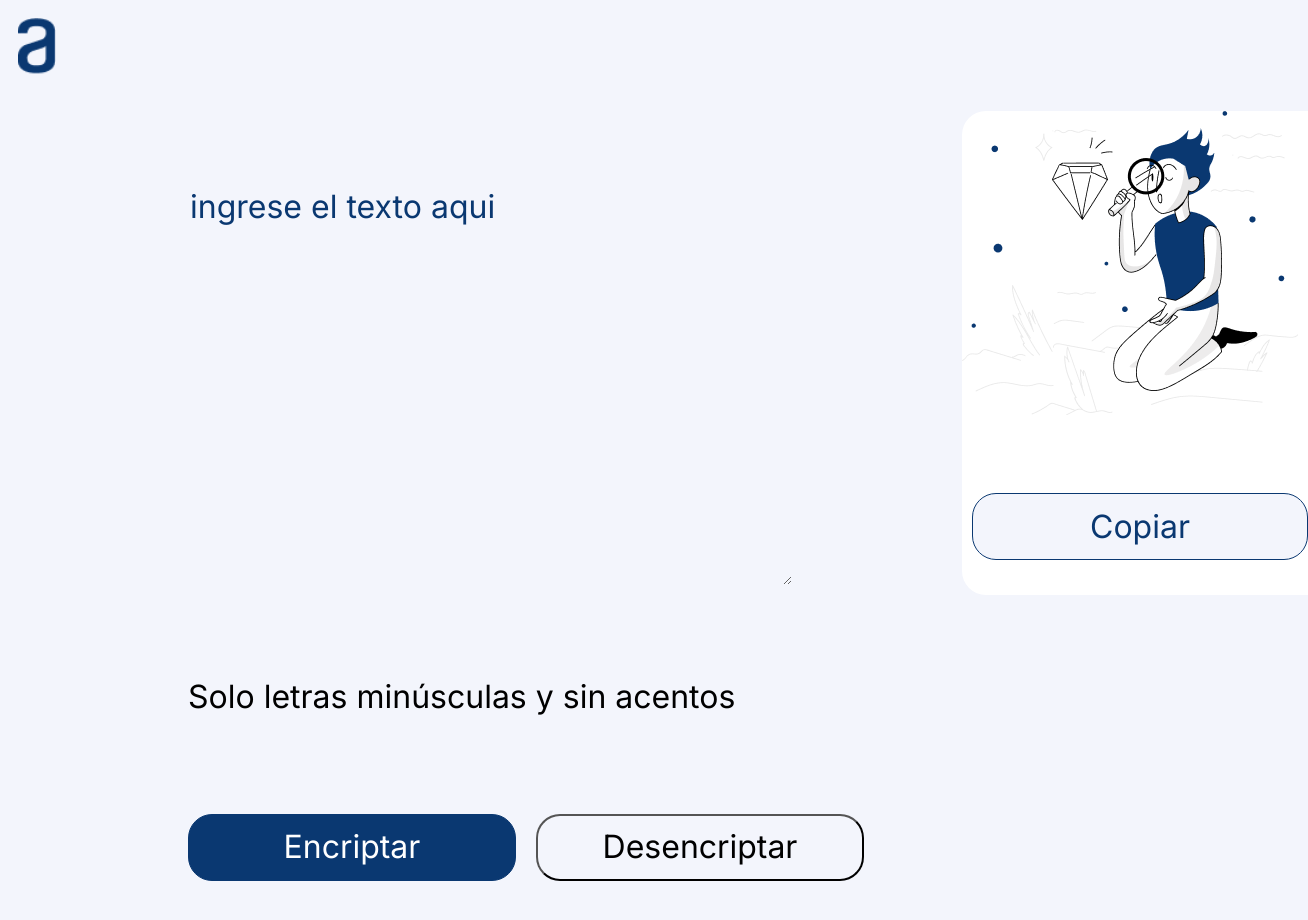
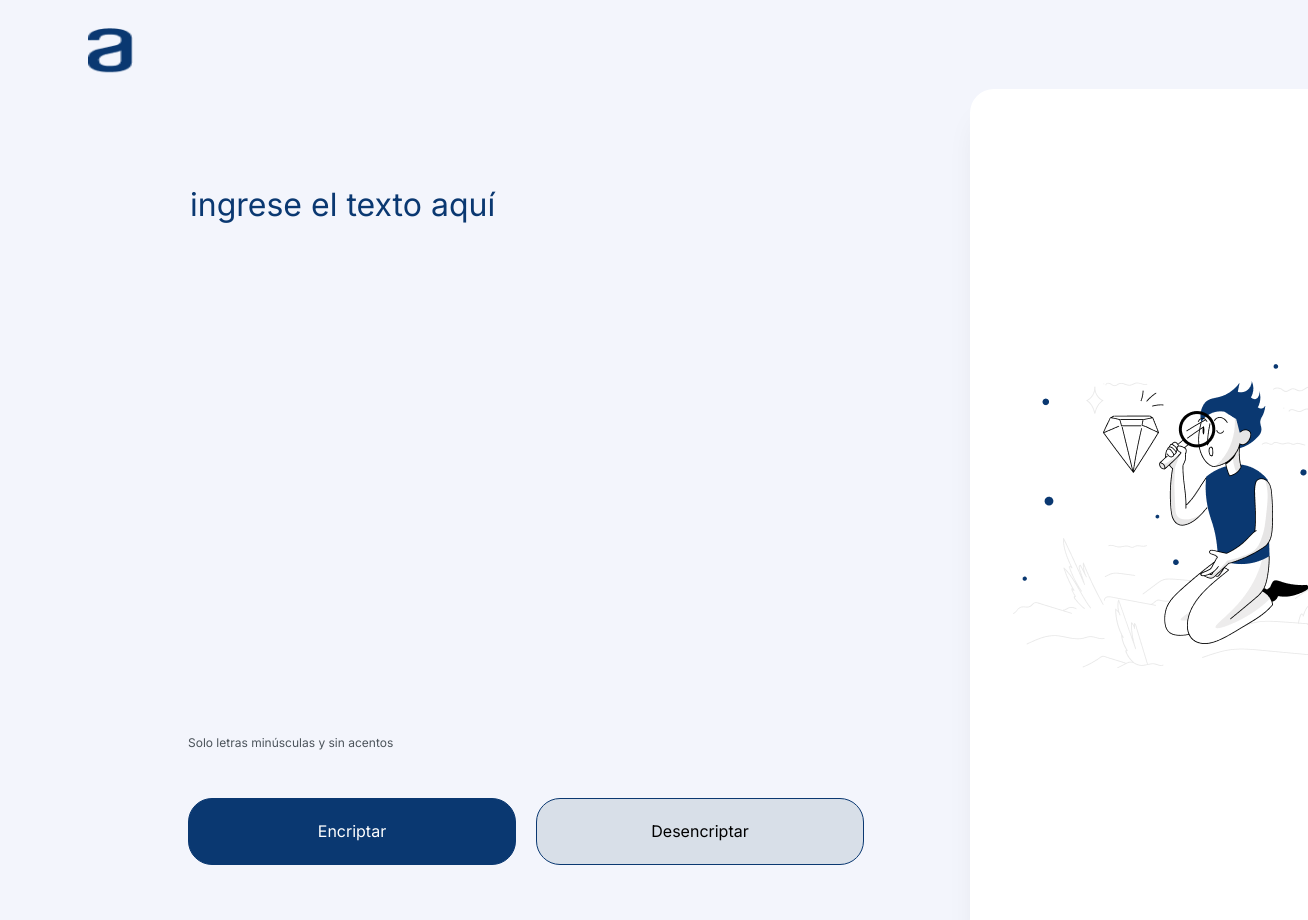
Before and after one commit to alerileri/Encriptador_Alura_Challenge, a website: page src/index.html in a window 1280 px wide. Shown: the whole page, 1308 px wide, since content can reach past the window. Drawn offline with Linux system fonts and the light colour scheme.

Commit message:
Add function to hide and show Copy button

```diff
--- a/src/index.html
+++ b/src/index.html
@@ -16,7 +16,7 @@
         </header>
         <main>
             <section>
-                <textarea class="text-area" cols="30" rows="10" placeholder="ingrese el texto aqui"></textarea>
+                <textarea class="text-area" style="resize: none" cols="30" rows="10" placeholder="Ingrese el texto aquí"></textarea>
                 <div>
                     <h6 class="informacion">Solo letras minúsculas y sin acentos</h6>
                 </div>
@@ -27,8 +27,8 @@
             </section>
 
             <section>
-                <textarea class="mensaje" cols="20" rows="10"></textarea>
-                <div>
+                <textarea class="mensaje" style="resize: none" cols="20" rows="10"></textarea>
+                <div class="div-copiar" style="display: none">
                     <button class="btn-copiar" onclick="btnCopiar()">Copiar</button>
                 </div>
             </section>
--- a/src/script.js
+++ b/src/script.js
@@ -4,9 +4,12 @@ const mensaje = document.querySelector(".mensaje");
 
 function btnEncriptar() {
     const textoEncriptado = encriptar(textArea.value)
+    const divCopiar = document.querySelector(".div-copiar");
+
     mensaje.value = textoEncriptado
     textArea.value = "";
     mensaje.style.backgroundImage = "none"
+    divCopiar.style.display = 'block';
 }
 
 function encriptar(stringEncriptada) {
@@ -24,8 +27,8 @@ function encriptar(stringEncriptada) {
 
 
 function btnDesencriptar() {
-    const textoEncriptado = desencriptar(textArea.value)
-    mensaje.value = textoEncriptado
+    const textoEncriptado = desencriptar(textArea.value);
+    mensaje.value = textoEncriptado;
     textArea.value="";
 }
 
--- a/src/style.css
+++ b/src/style.css
@@ -8,9 +8,11 @@
 }
 
 .logo {
-    padding-top: 10px;
-    margin-left: 10px;
-    width: 3%;
+    width: 45px;
+    height: 48px;
+    flex-shrink: 0;
+    margin-left: 80px;
+    margin-top: 20px;
 }
 
 main{
@@ -20,7 +22,8 @@ main{
 }
 
 .text-area{
-    height: 400px;
+    width: 680px;
+    height: 510px;
     border: none;
     color:#0A3871;
     margin-top: 90px;
@@ -36,16 +39,21 @@ main{
     }
 
 .mensaje{
+    width: 400px;
+    height: 850px;
     background: white;
+    border-radius: 32px;
     background-image: url("./img/Muñeco.png");
+    background-color: #FFFFFF;
     background-repeat: no-repeat;
     border: none;
     border-radius: 24px;
     color:#0A3871;
     margin-left: 98px;
-    margin-top: 20px;
     padding-left: 20px;
     position: fixed;
+    background-position: center;
+    box-shadow: 0px 24px 32px -8px rgba(0, 0, 0, 0.08);
 }
 
 .mensaje:focus{
@@ -57,6 +65,15 @@ main{
     margin-top: 18px;
 }
 
+.informacion{
+    color: #4C545B;
+    font-size: 12px;
+}
+
+.botones{
+display: flex;
+}
+
 .btn-encriptar{
     background-color: #0A3871;
     border: 1px solid #0A3871;
@@ -66,6 +83,7 @@ main{
     height: 67px;
     width: 328px;
     margin-right: 10px;
+    font-size: 16px;
 }
 
 .btn-desencriptar{
@@ -74,6 +92,11 @@ main{
     cursor: pointer;
     border-radius: 24px;
     margin-left: 10px;
+    font-size: 16px;
+    border-radius: 24px;
+    border: 1px solid #0A3871;
+    background: #D8DFE8;
+
 }
 
 .btn-copiar{
@@ -82,9 +105,9 @@ main{
     border: 1px solid #0A3871;
     border-radius: 24px;
     height: 67px;
-    margin-left: 108px;
-    margin-top: 402px;
+    margin-left: 140px;
     position: absolute;
     width: 336px;
+    margin-top: 700px;
     cursor: pointer;
 }
```
